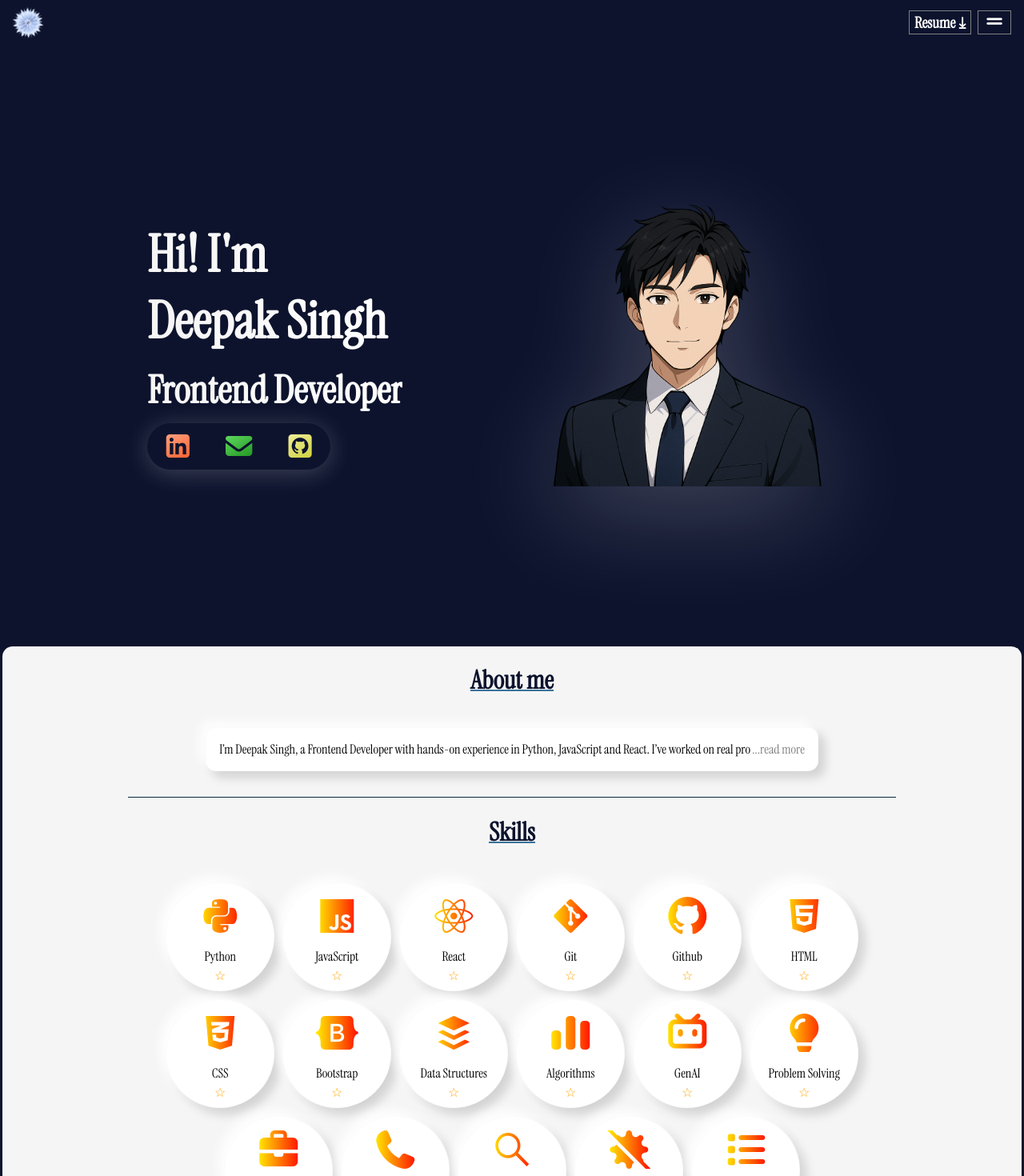
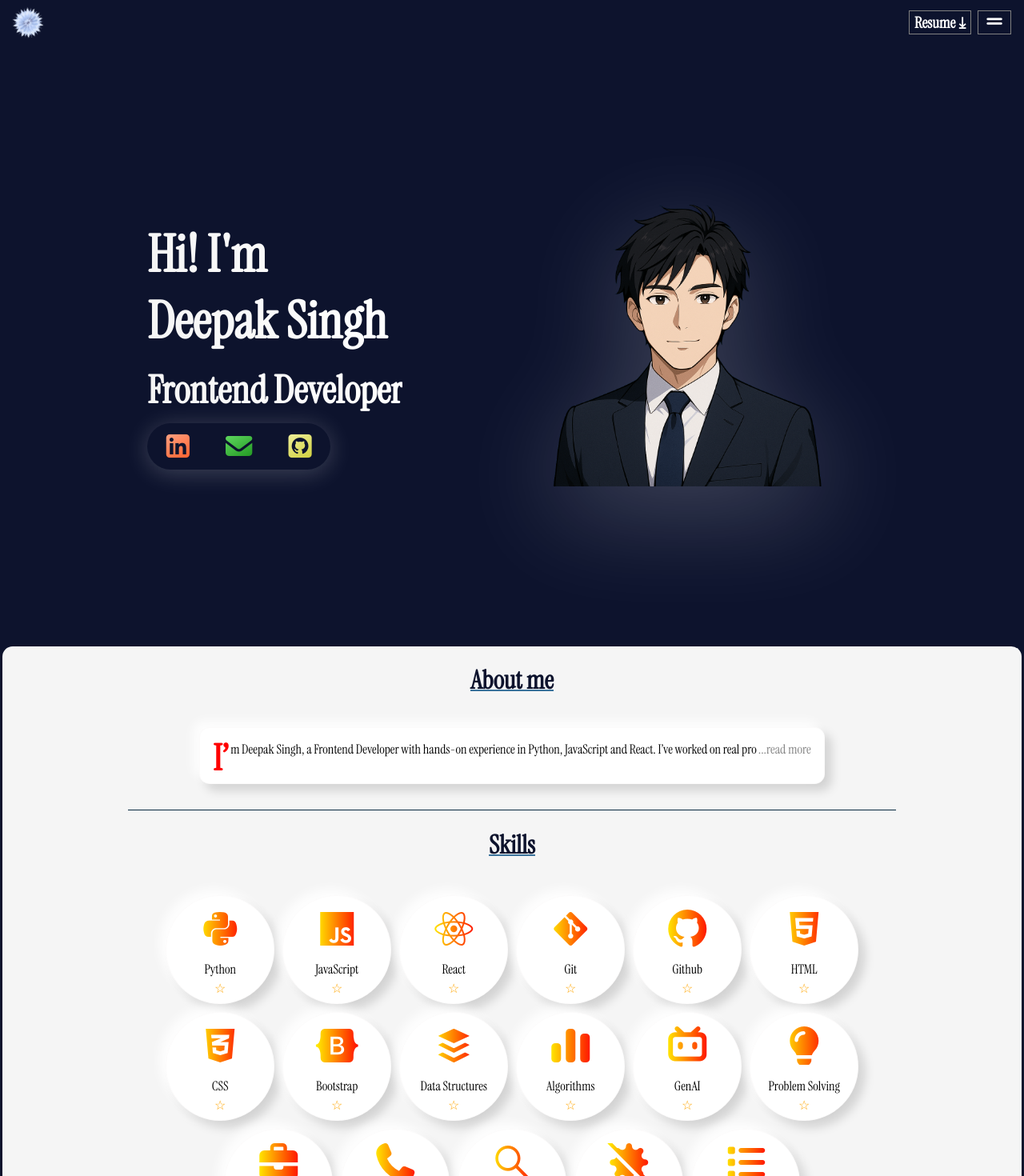
Before and after one commit to DeepakSingh9999/Portfolio, a React (Vite) app: page / in a window 1280 px wide. Shown: the top 1470 px of the page at 80% size. Built offline with nearby package versions, Linux system fonts and the light colour scheme.

Commit message:
Update App.css

```diff
--- a/src/App.css
+++ b/src/App.css
@@ -435,6 +435,15 @@ body{
   border-radius: 0.8em;
 }
 
+.readmore-description::first-letter {
+  color: red;
+  font-weight: bold;
+  font-family: inherit;
+  initial-letter: 2;
+  -webkit-initial-letter: 2;
+  padding-right: 0.1em;
+}
+
 .readmore-button{
   display: inline;
   margin: 0;
```
